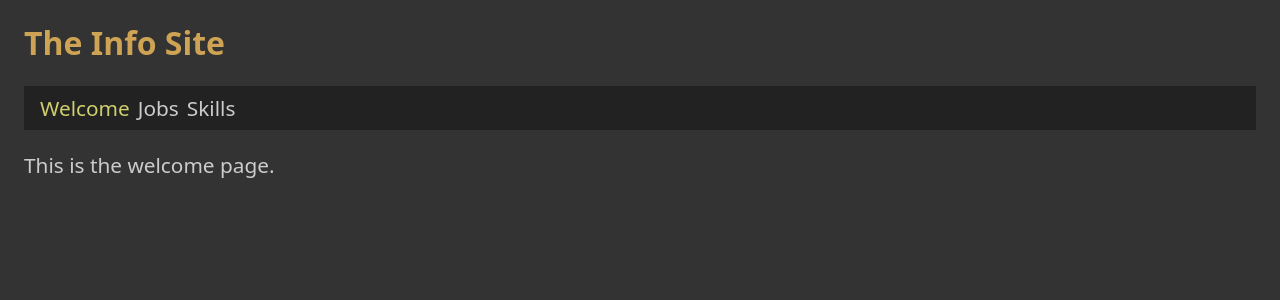
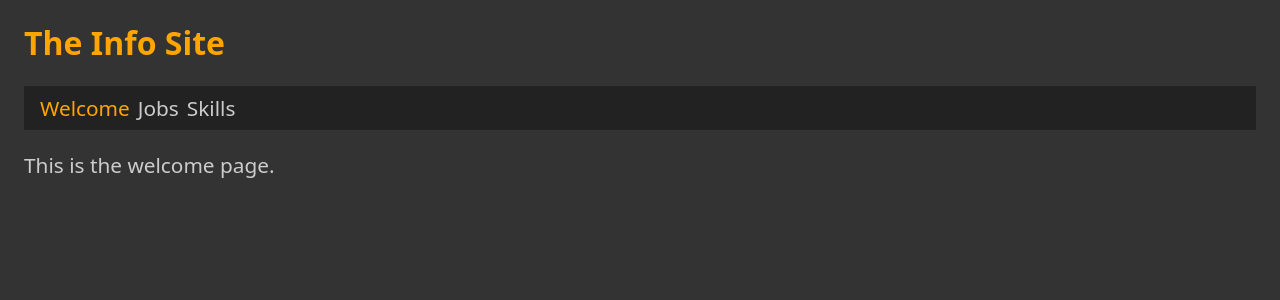
Before and after one commit to leovolwahsen/vue-project-001, a Vue app: page / in a window 1280 px wide. Shown: the top 300 px of the page. Built offline with nearby package versions, Linux system fonts and the light colour scheme.

Commit message:
coulder to orange

```diff
--- a/src/App.vue
+++ b/src/App.vue
@@ -25,9 +25,9 @@ nav {
   }
 }
 h1 {
-  color: rgb(206, 163, 83);
+  color: orange;
 }
 a.router-link-active {
-  color: rgb(207, 207, 110);
+  color: orange;
 }
 </style>
```
